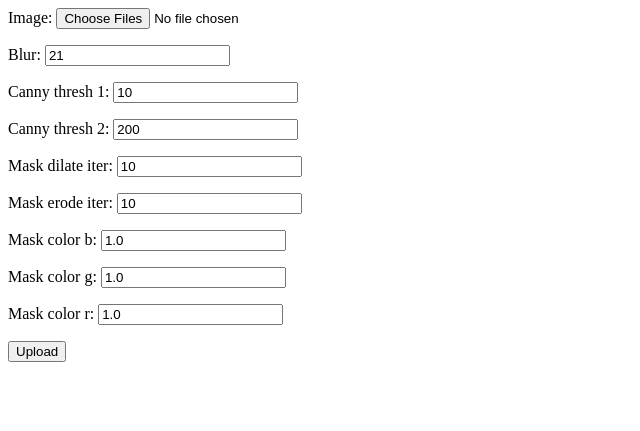
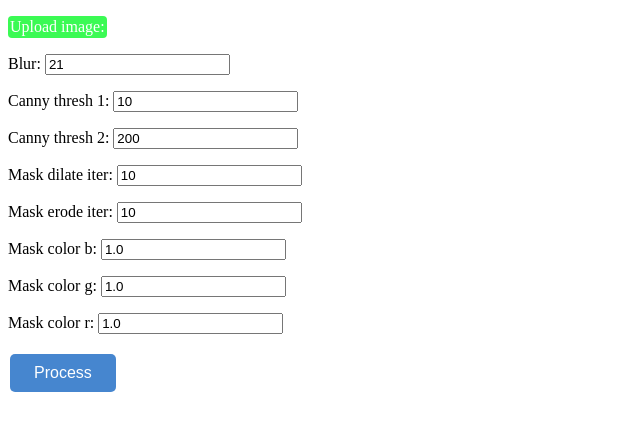
Before and after one commit to huyvquoc/image-processing-website, a Django app: page /removebackground/ in a window 1280 px wide. Shown: the top 431 px of the page, without its empty margins (0-640 px from the left). Run offline with Django 3.2, Linux system fonts and the light colour scheme; some libraries are stand-ins or nearby versions.

Commit message:
Styling button upload image and button process

```diff
--- a/core/forms.py
+++ b/core/forms.py
@@ -193,7 +193,7 @@ class ImageRemoveBackgroundForm(
         forms.ModelForm):
     image = forms.FileField(
         widget=forms.ClearableFileInput(attrs={'multiple': True}),
-        label='Image')
+        label='Upload image')
     blur = forms.IntegerField(initial=21)
     canny_thresh_1 = forms.IntegerField(initial=10)
     canny_thresh_2 = forms.IntegerField(initial=200)
@@ -209,6 +209,17 @@ class ImageRemoveBackgroundForm(
         initial=1.0,
         validators=[MinValueValidator(0.0), MaxValueValidator(1.0)])
 
+    # Read this to add attribute to HTML elements generated by Django form (form.as_p): https://docs.djangoproject.com/en/3.2/ref/forms/widgets/
+    image.widget.attrs.update({'class': 'image-field'})
+    blur.widget.attrs.update({'class': 'text-field'})
+    canny_thresh_1.widget.attrs.update({'class': 'text-field'})
+    canny_thresh_2.widget.attrs.update({'class': 'text-field'})
+    mask_dilate_iter.widget.attrs.update({'class': 'text-field'})
+    mask_erode_iter.widget.attrs.update({'class': 'text-field'})
+    mask_color_b.widget.attrs.update({'class': 'text-field'})
+    mask_color_g.widget.attrs.update({'class': 'text-field'})
+    mask_color_r.widget.attrs.update({'class': 'text-field'})
+
     class Meta:
         model = Images
         fields = (
--- a/core/templates/core/preprocess_image.html
+++ b/core/templates/core/preprocess_image.html
@@ -1,21 +1,65 @@
+<!DOCTYPE html>
+<html>
+    <head>
+        <style>
+            .process-image {
+                background-color: #2571c7d8;
+                border: none;
+                border-radius: 5px;
+                color: white;
+                padding: 10px 24px;
+                text-align: center;
+                text-decoration: none;
+                display: inline-block;
+                font-size: 16px;
+                margin: 4px 2px;
+                transition-duration: 0.4s;
+                cursor: pointer;
+            }
+            .process-image:hover {
+                background-color: #5083bed8;
+                color: white;
+            }
+            input[type="file"] {
+                display: none;
+            }
+            label[for="id_image"] {
+                background-color: rgb(59, 250, 84);
+                border: none;
+                border-radius: 4px;
+                color: white;
+                display: inline-block;
+                padding: 2px 2px;
+                cursor: pointer;
+            }
+            label[for="id_image"]:hover {
+                background-color: rgb(114, 248, 114);
+                color: white;
+            }
+        </style>
+    </head>
+    <body>
 {% load crispy_forms_tags %}
 
 <form id="post_form" method="post" enctype="multipart/form-data">
-    {% csrf_token %}
+    <!-- {% csrf_token %}
     {% for hidden in postForm.hidden_fields %}
         {{ hidden }}
     {% endfor %}
 
     {% for field in postForm %}
         {{ field }} <br />
-    {% endfor %}
+    {% endfor %} -->
 
     {% csrf_token %}
+    <!-- Read this to know about form.as_p: https://docs.djangoproject.com/en/3.2/topics/forms/-->
     {{ form.as_p }}
 
-    <button type="submit">Upload</button>
+    <button class="process-image" type="submit">Process</button>
 </form>
 
 {% if img_obj %}
     <img src="{{ img_obj.image.url }}" alt="connect" style="max-height:300px">
 {% endif %}
+    </body>
+</html>
--- a/core/views.py
+++ b/core/views.py
@@ -252,6 +252,7 @@ def remove_background_image(
         form = ImageRemoveBackgroundForm(
             request.POST,
             request.FILES)
+        # print('[+] form: ', form)
         if (form.is_valid()):
             # post_form = postForm.save(commit=False)
             # post_form.user = request.user
```
